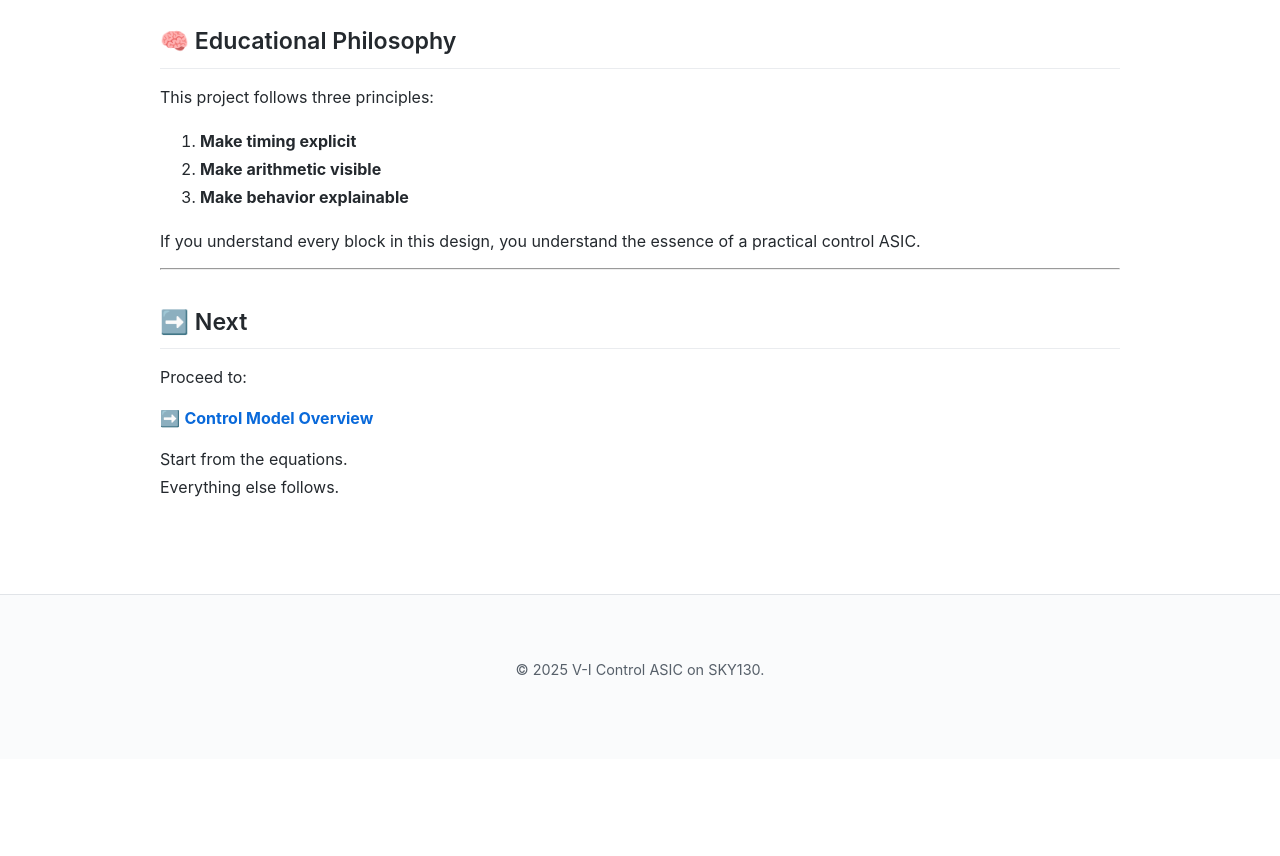
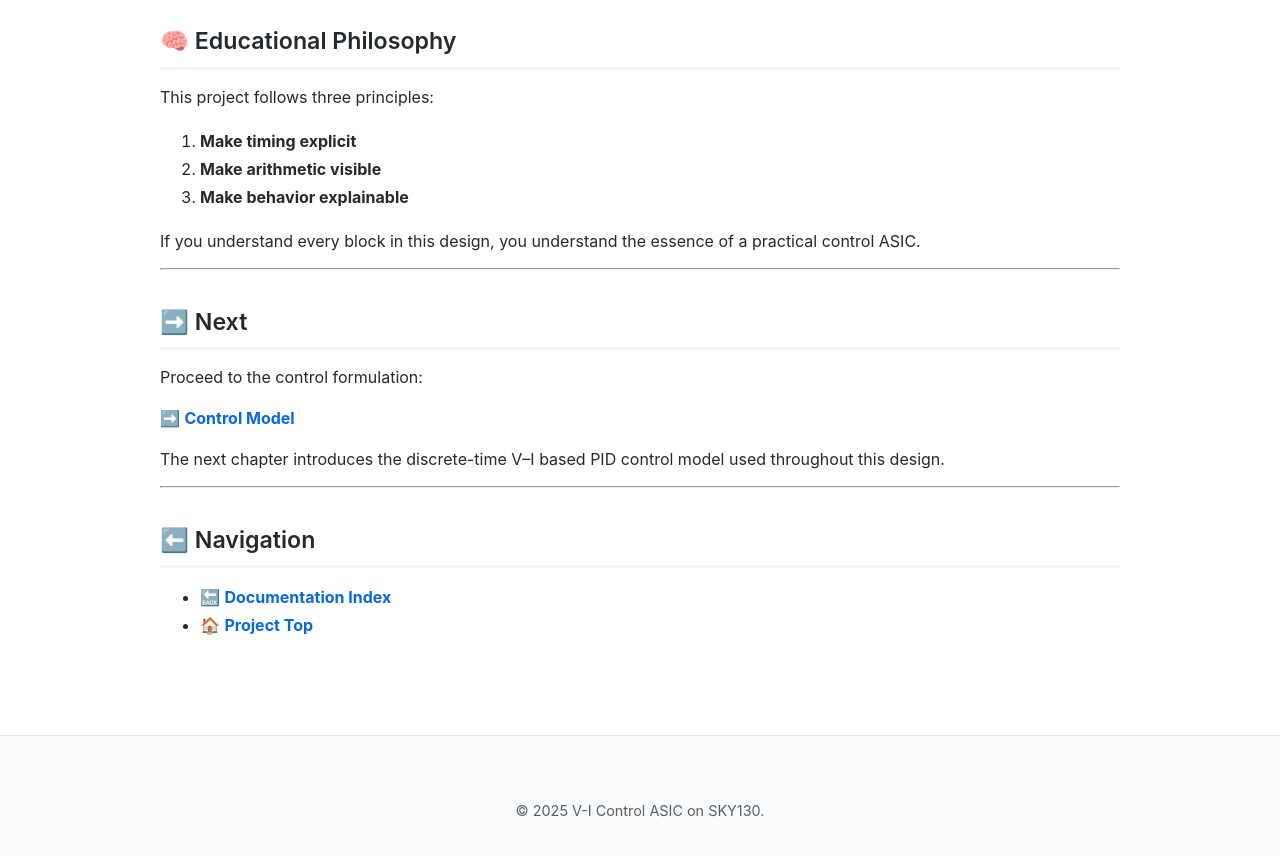
Before and after one commit to Samizo-AITL/vi-control-asic-sky130, a Jekyll site: the page built from docs/00_overview.md, in a window 1280 px wide and 900 px high, scrolled down 5606 px. Shown: the top 856 px of the window. Built offline with Jekyll 4.4.1, drawn with Linux system fonts in a browser that asks for light colours; before the commit the page ends 6365 px from its top, so only the background shows below that.

Commit message:
Update 00_overview.md

```diff
--- a/docs/00_overview.md
+++ b/docs/00_overview.md
@@ -219,9 +219,16 @@ you understand the essence of a practical control ASIC.
 
 ## ➡️ Next
 
-Proceed to:
+Proceed to the control formulation:
 
-➡️ **[Control Model Overview](01_control_model.md)**
+➡️ **[Control Model](01_control_model.md)**
 
-Start from the equations.
-Everything else follows.
+The next chapter introduces the discrete-time
+V–I based PID control model used throughout this design.
+
+---
+
+## ⬅️ Navigation
+
+- 🔙 **[Documentation Index](index.md)**
+- 🏠 **[Project Top](../index.md)**
```
